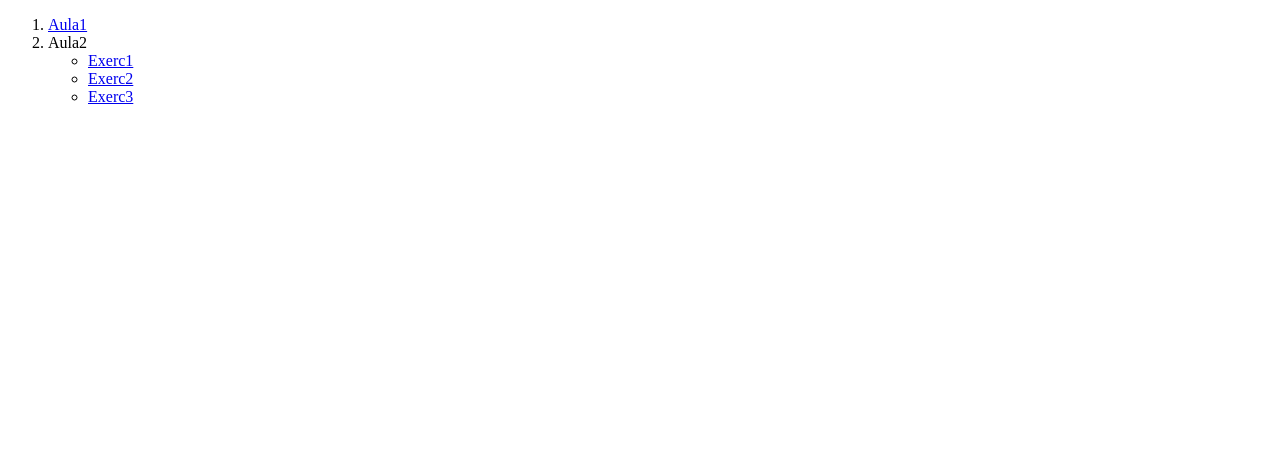
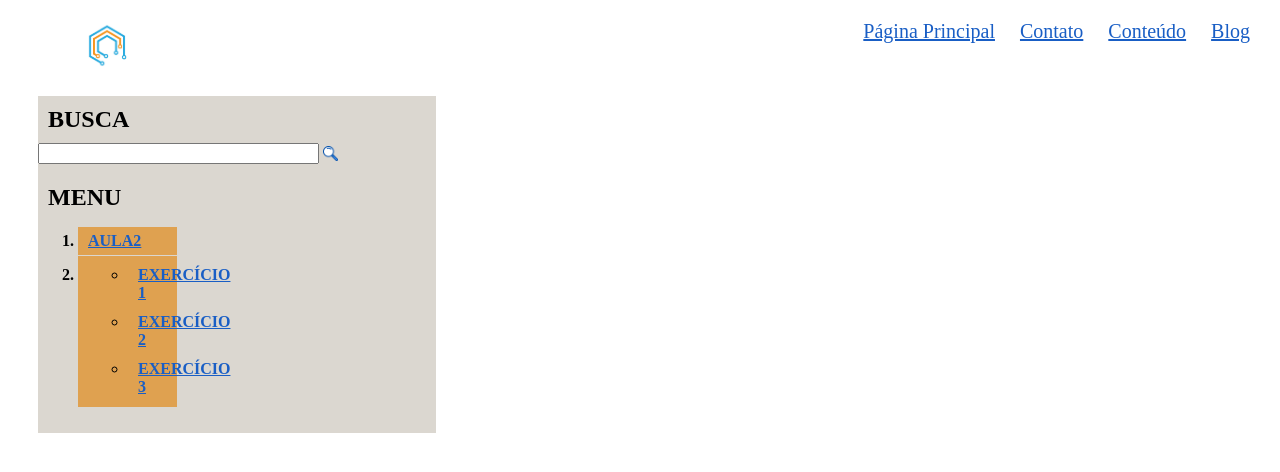
Before and after one commit to Nathancxm/FWeb, a plain HTML site: page conteudo.html in a window 1280 px wide. Drawn offline with Linux system fonts and the light colour scheme.

Commit message:
Add files via upload

```diff
--- /dev/null
+++ b/Aulas/Aula4/Exercicio2/index.css
@@ -0,0 +1,33 @@
+body{
+    font-family: "sedwick ave", cursive;
+}
+
+#esquerdo{
+
+    background-color: tomato;
+    float: left;
+    width: 49% ;
+    height: 350px;
+
+}
+
+#esquerdo h1{
+    color: yellow;
+    text-align: center;
+}
+
+#direito{
+    float: right;
+    width: 49%;
+    height: 450px;
+}
+
+#direito img{
+
+    width: 200px;
+    height: auto;
+}
+
+#footer p {
+    text-align: center;
+}
--- a/conteudo.html
+++ b/conteudo.html
@@ -4,24 +4,65 @@
     <meta charset="UTF-8">
     <meta name="viewport" content="width=device-width, initial-scale=1.0">
     <title>Conteúdo</title>
+    <link rel="stylesheet" href="./css/conteudo.css">
 </head>
 <body>
-    <ol>
-        <li><a href="./Aulas/Aula2/">Aula1</a>
-    </li>
-    <li>Aula2
+    <header class="container">
+        <figure>
+            <img id="imglogo" src="./img/logo.png" alt="Imagem logo">
+        </figure>
+        <nav class="menu-opcoes">
             <ul>
                 <li>
-                <a href="./Aulas/Aula2/index.html">Exerc1</a>
+                    <a href="./index.html">Página Principal</a>
                 </li>
                 <li>
-                <a href="./Aulas/Aula2/index2.html">Exerc2</a>
+                    <a href="./contato.html">Contato</a>
                 </li>
                 <li>
-                <a href="./Aulas/Aula2/index.3.html">Exerc3</a>
+                    <a href="conteudo.html">Conteúdo</a>
+                </li>
+                <li>
+                    <a href="./blog.html">Blog</a>
+                </ol>
+            </ul>
+        </nav>
+    </header>
+    <main>
+        <section id="destaques">
+            <div class="container destaque">
+            <section class="busca">
+                <h2>Busca</h2>
+                <Form>
+                    <input type="search" name="Busca" id="inputlupa">
+                    <input type="image" id="imglupa" src="./img/lupa.png" alt="Imagem da lupa">
+                </Form>
+
+                <section class="menu-conteudo">
+                    <h2>Menu</h2>
+                    <nav>
+                        <ol>
+                            <li><a href="./Aulas/Aula2/">Aula2</a>
+                        </li>
+                        <li>
+                            <ul>
+                                <li>
+                                    <a href="./Aulas/Aula2/index.html">Exercício 1</a>
+                                </li>
+                                <li>
+                                    <a href="./Aulas/Aula2/index2.html">Exercício 2</a>
+                                </li>
+                                <li>
+                                    <a href="./Aulas/Aula2/index.3.html">Exercício 3</a>
                                 </li>
                             </ul>
                         </li>
                         </ol>
+                    </nav>
+
+            </section>
+            </div>
+        </section>
+    </main>
 </body>
 </html>
--- /dev/null
+++ b/css/conteudo.css
@@ -0,0 +1,80 @@
+.menu-opcoes ul{
+    font-size: 20px;
+}
+
+.menu-opcoes a{
+    color: #195ec5;
+}
+
+.container{
+    width: 90%;
+    margin-right: auto;
+    margin-left: 30px;
+}
+
+.menu-opcoes{
+    position: absolute;
+    top: 0px;
+    right: 30px;
+}
+
+.menu-opcoes ul li{
+    display: inline;
+    margin-left: 20px;
+}
+
+#imglogo{
+    width: 60px;
+    height: 60px;
+}
+#imglupa{
+    width: 15px;
+    height: 15px;
+}
+
+#inputlupa{
+    padding-inline: 50px;
+}
+
+.busca,.menu-conteudo{
+    background-color:rgb(219, 215, 208);
+    font-weight:bold;
+    text-transform: uppercase;
+    width: 35%;
+    margin-right: 10px;
+    float: left;
+    }
+
+    .busca h2, .buscaform, .menu-conteudo h2{
+        margin: 10px;
+    }
+
+    .menu-conteudo li{
+        background-color: rgb(223, 161, 80);
+        margin-bottom: 1px;
+        padding: 5px 10px;
+    }
+
+    .menu-conteudo a{
+        color: #195ec5;
+    }
+
+    .menu-conteudo{
+        clear: left;
+        margin-top: 10px;
+        padding-bottom: 10px;
+    }
+
+    .busca input{
+        vertical-align: middle;
+    }
+
+    .destaque{
+        margin-top: 10px;
+    }
+
+    .painel a{
+        color: chocolate;
+        font-size: 15px;
+        text-align: center;
+    }
--- /dev/null
+++ b/css/index.css
@@ -0,0 +1,62 @@
+body{
+    font-family: 'Franklin Gothic Medium', 'Arial Narrow', Arial, sans-serif;
+}
+
+.menu-opcoes ul{
+    font-size: 20px;
+}
+
+.menu-opcoes a{
+    color: #195ec5;
+}
+
+.container{
+    width: 90%;
+    margin-right: auto;
+    margin-left: 30px;
+}
+
+.menu-opcoes{
+    position: absolute;
+    top: 15px;
+    right: 30px;
+}
+
+.menu-opcoes ul li{
+    display: inline;
+    margin-left: 20px;
+}
+
+#imglogo{
+    width: 50px;
+    height: 50px;
+}
+
+.painel{
+    width: 40%;
+    margin: 10px;
+    padding: 10px;
+}
+
+.aula2{
+    float: left;
+    background-color: #195ec5;
+}
+
+.aula3{
+    float: right;
+    background-color: coral;
+}
+
+.painel li{
+    display: inline-block;
+    width: 10%;
+    vertical-align: top;
+    margin: 2px;
+    padding-bottom: 5px;
+}
+
+.painel h2{
+    font-size: 20px;
+
+}
--- /dev/null
+++ b/css/style.css
@@ -0,0 +1,48 @@
+/* http://meyerweb.com/eric/tools/css/reset/
+   v2.0 | 20110126
+   License: none (public domain)
+*/
+
+html, body, div, span, applet, object, iframe,
+h1, h2, h3, h4, h5, h6, p, blockquote, pre,
+a, abbr, acronym, address, big, cite, code,
+del, dfn, em, img, ins, kbd, q, s, samp,
+small, strike, strong, sub, sup, tt, var,
+b, u, i, center,
+dl, dt, dd, ol, ul, li,
+fieldset, form, label, legend,
+table, caption, tbody, tfoot, thead, tr, th, td,
+article, aside, canvas, details, embed,
+figure, figcaption, footer, header, hgroup,
+menu, nav, output, ruby, section, summary,
+time, mark, audio, video {
+	margin: 0;
+	padding: 0;
+	border: 0;
+	font-size: 100%;
+	font: inherit;
+	vertical-align: baseline;
+}
+/* HTML5 display-role reset for older browsers */
+article, aside, details, figcaption, figure,
+footer, header, hgroup, menu, nav, section {
+	display: block;
+}
+body {
+	line-height: 1;
+}
+ol, ul {
+	list-style: none;
+}
+blockquote, q {
+	quotes: none;
+}
+blockquote:before, blockquote:after,
+q:before, q:after {
+	content: '';
+	content: none;
+}
+table {
+	border-collapse: collapse;
+	border-spacing: 0;
+}
```
Also changed, not shown: Aulas/Aula4/Exercicio2/index.html (added, +53 -0 lines), Aulas/Aula5/index.css (added, +14 -0 lines), Aulas/Aula5/index.html (added, +16 -0 lines), blog.html (+20 -0 lines), index.html (+43 -5 lines), Aulas/Aula2/Css/index2.css (line endings or trailing spaces), Aulas/Aula4/Exercicio2/img/Edvard_Munch,_1893,_The_Scream,_oil,_tempera_and_pastel_on_cardboard,_91_x_73_cm,_National_Gallery_of_Norway.jpg (added), Aulas/Aula5/img/Josuke.png (added), img/logo.png (added), img/lupa.png (added). Lines whose indentation alone changed are shown as unchanged.
